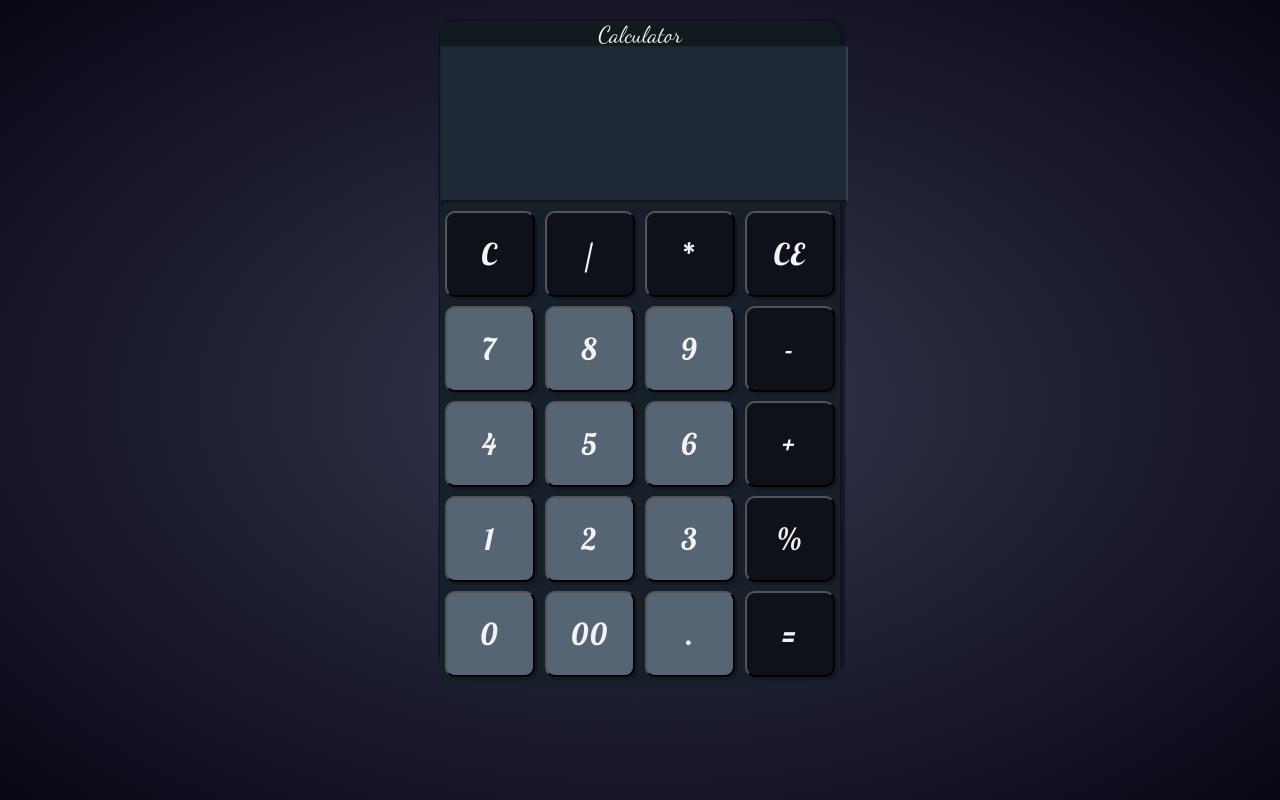
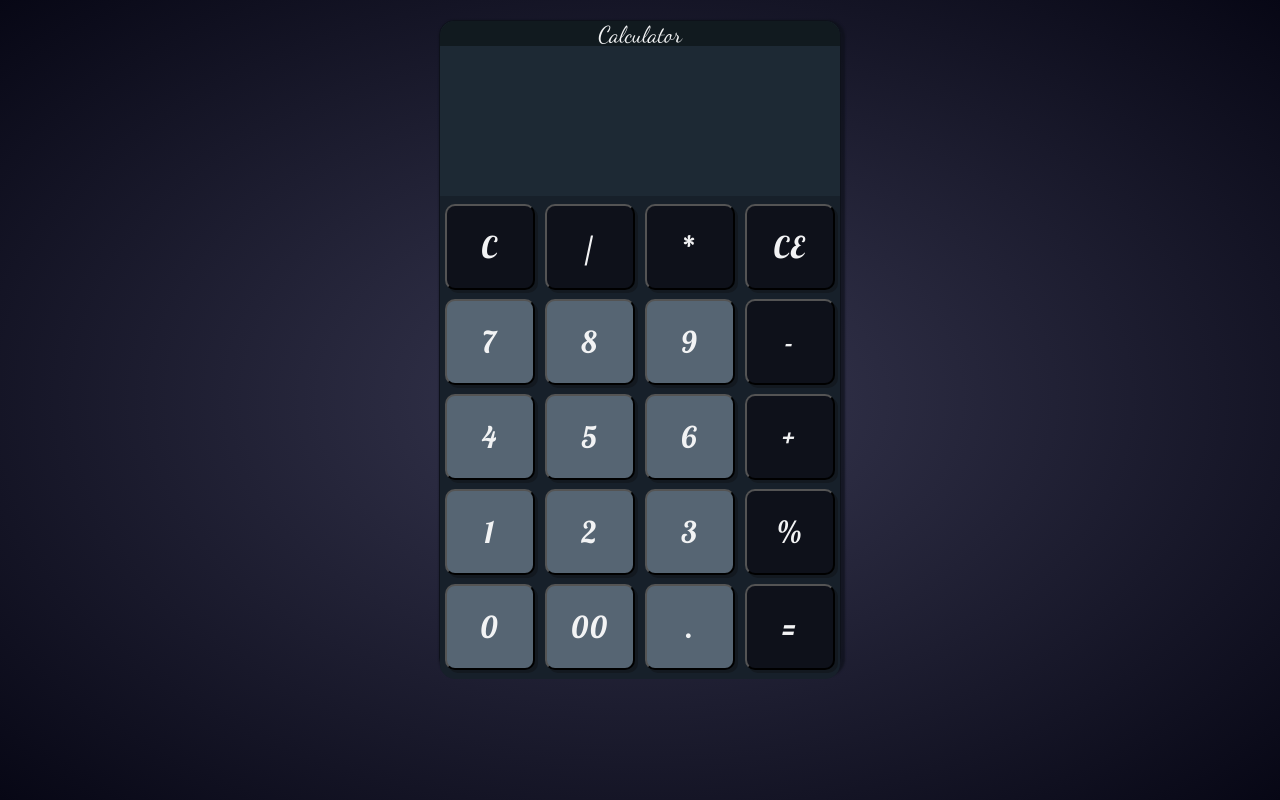
Before and after one commit to YHubenko/Calculator, a plain HTML site: page index.html in a window 1280 px wide. Drawn offline with Linux system fonts and the light colour scheme.

Commit message:
Update styles.css

```diff
--- a/styles/styles.css
+++ b/styles/styles.css
@@ -67,9 +67,11 @@ button {
     box-shadow: 3px 3px rgba(18, 24, 31, 0.89);
     letter-spacing: 2px;
 }
+
 button:hover {
     background-color: #6b7d8d;
 }
+
 button:active {
     /*width: 87%;*/
     /*height: 87%;*/
@@ -81,19 +83,22 @@ button:active {
 .btn-border {
     background-color: #0e111a;
 }
+
 .btn-border:hover {
     background-color: #202538;
 }
+
 .btn-border:active {
     background-color: #0a0c13;
 }
 
-/*input {*/
-/*    width: 98%;*/
-/*    height: 100%;*/
-/*    border: none;*/
-/*    color: #F2F3F4;*/
-/*    font-family: 'Lobster', cursive;*/
-/*    font-size: 60px;*/
-/*    letter-spacing: 5px;*/
-/*}*/
+#output {
+    width: 370px;
+    border: none;
+    color: #F2F3F4;
+    font-family: 'Lobster', cursive;
+    font-size: 45px;
+    letter-spacing: 5px;
+    direction: rtl;
+    padding: 0 15px;
+}
```
